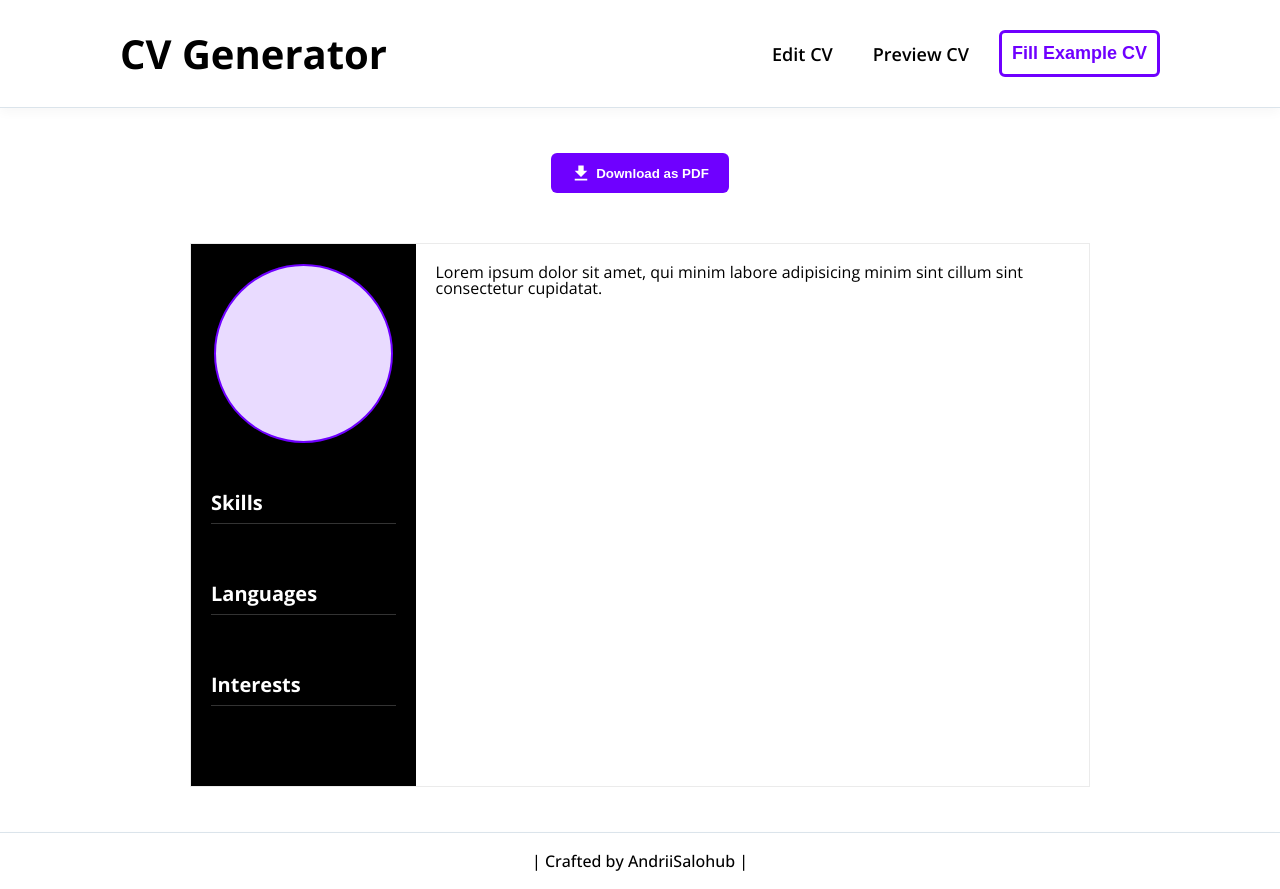
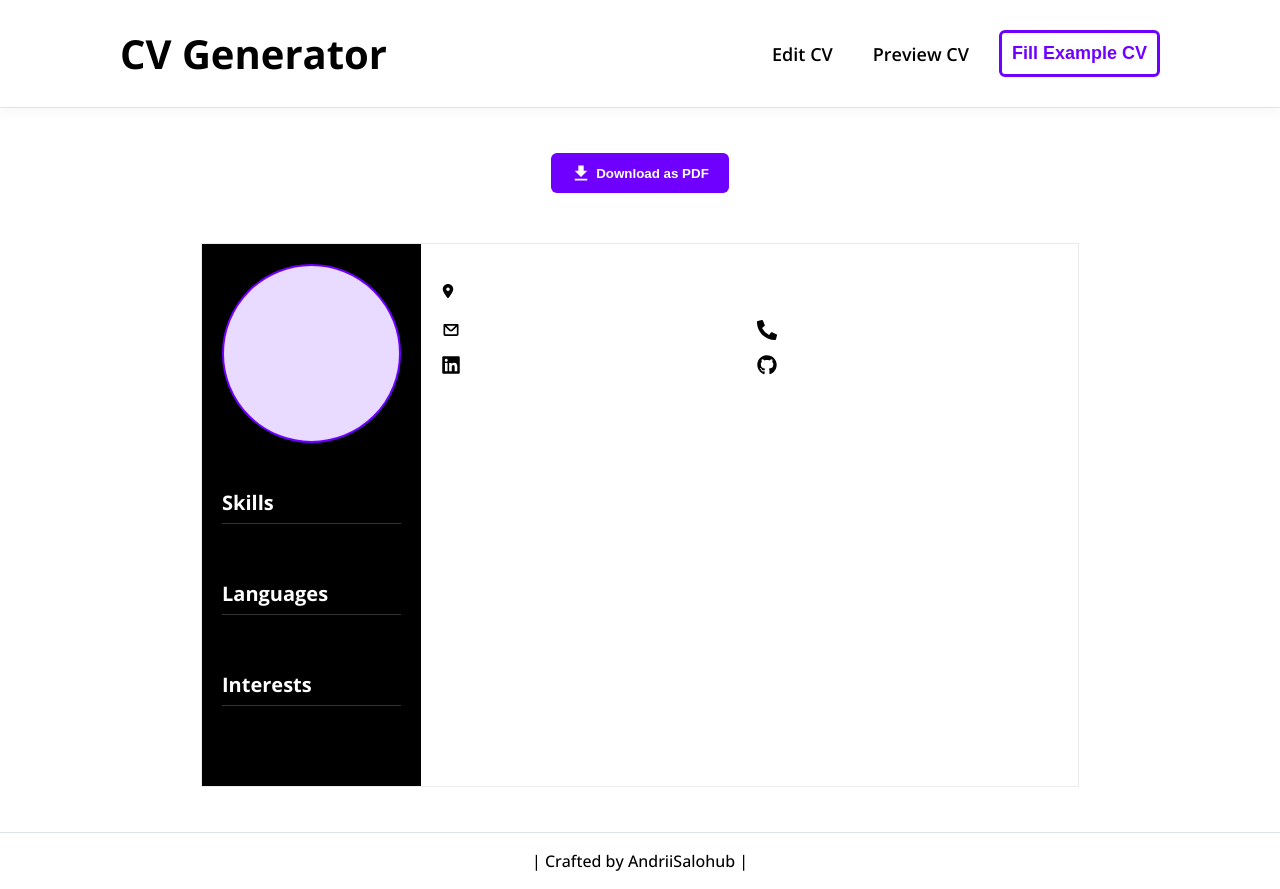
Before and after one commit to AndriiSalohub/cv-generator, a React (Vite) app: page /preview in a window 1280 px wide. Built offline with nearby package versions, Linux system fonts and the light colour scheme.

Commit message:
Added functionality to display CV information for general information.

```diff
--- a/src/components/Cv/Cv.jsx
+++ b/src/components/Cv/Cv.jsx
@@ -1,4 +1,9 @@
 import { useSelector } from "react-redux";
+import { FaLocationDot } from "react-icons/fa6";
+import { CgMail } from "react-icons/cg";
+import { FaLinkedin } from "react-icons/fa";
+import { FaPhoneAlt } from "react-icons/fa";
+import { FaGithub } from "react-icons/fa";
 import "./Cv.scss";
 
 const Cv = () => {
@@ -6,6 +11,17 @@ const Cv = () => {
   const skills = useSelector((state) => state.skills);
   const languages = useSelector((state) => state.languages);
   const interests = useSelector((state) => state.interests);
+  const {
+    firstName,
+    lastName,
+    profession,
+    location,
+    linkedIn,
+    portfolio,
+    email,
+    phoneNumber,
+    description,
+  } = useSelector((state) => state.generalInformation);
 
   return (
     <section className="cv">
@@ -76,8 +92,44 @@ const Cv = () => {
         </section>
       </aside>
       <div className="cv__main">
-        Lorem ipsum dolor sit amet, qui minim labore adipisicing minim sint
-        cillum sint consectetur cupidatat.
+        <section className="cv__main-general-info">
+          <h2 className="cv__main-general-info-name">
+            {firstName} {lastName}
+          </h2>
+          <h3 className="cv__main-general-info-job">{profession}</h3>
+          <p className="cv__main-general-info-location">
+            <FaLocationDot /> {location}
+          </p>
+          <p className="cv__main-general-info-description desctiption">
+            {description}
+          </p>
+          <ul className="cv__main-general-info-contact-list">
+            <li className="cv__main-general-info-contact-list-item">
+              <CgMail />{" "}
+              <a href={`mailto:${email}`} target="_blank">
+                {email}
+              </a>
+            </li>
+            <li className="cv__main-general-info-contact-list-item cv__main-general-info-contact-list-item-number">
+              <FaPhoneAlt /> {phoneNumber}
+            </li>
+            <li className="cv__main-general-info-contact-list-item">
+              <FaLinkedin />{" "}
+              <a
+                href={`https://www.linkedin.com/in/${linkedIn}`}
+                target="_blank"
+              >
+                {linkedIn}
+              </a>
+            </li>
+            <li className="cv__main-general-info-contact-list-item">
+              <FaGithub />{" "}
+              <a href={portfolio} target="_blank">
+                {portfolio}
+              </a>
+            </li>
+          </ul>
+        </section>
       </div>
     </section>
   );
--- a/src/components/Cv/Cv.scss
+++ b/src/components/Cv/Cv.scss
@@ -60,6 +60,55 @@
 
   &__main {
     padding: 20px;
+
+    &-general-info {
+      &-name {
+        font-size: 30px;
+        font-weight: 700;
+        margin-bottom: 5px;
+      }
+
+      &-job {
+        color: $main-color;
+        font-size: 16px;
+        font-weight: 700;
+      }
+
+      &-location {
+        margin: 20px 0px;
+        font-size: 14px;
+        font-weight: 600;
+      }
+
+      &-contact-list {
+        margin-top: 20px;
+        margin-bottom: 40px;
+        display: grid;
+        grid-template-columns: repeat(2, 1fr);
+        grid-gap: 15px;
+
+        &-item {
+          display: flex;
+          align-items: center;
+          cursor: pointer;
+
+          & a {
+            text-decoration: none;
+            color: $main-color;
+          }
+
+          & svg {
+            width: 20px;
+            height: 20px;
+            padding-right: 10px;
+          }
+
+          &-number {
+            cursor: default;
+          }
+        }
+      }
+    }
   }
 }
 
@@ -67,5 +116,14 @@
   .cv {
     grid-template-columns: 1fr;
     grid-auto-flow: row;
+
+    &__main {
+      &-general-info {
+        &-contact-list {
+          grid-template-columns: 1fr;
+          grid-template-rows: 1fr;
+        }
+      }
+    }
   }
 }
--- a/src/components/GeneralInfo/GeneralInfo.jsx
+++ b/src/components/GeneralInfo/GeneralInfo.jsx
@@ -1,9 +1,20 @@
 import "./GeneralInfo.scss";
 import FormDescription from "../FormDescription/FormDescription.jsx";
-import { useDispatch } from "react-redux";
+import { useDispatch, useSelector } from "react-redux";
 import { generalInformationChange } from "../../store/slices/generalInformationSlice.js";
 
 const GeneralInfo = () => {
+  const {
+    firstName,
+    lastName,
+    profession,
+    location,
+    linkedIn,
+    portfolio,
+    email,
+    phoneNumber,
+    description,
+  } = useSelector((state) => state.generalInformation);
   const dispatch = useDispatch();
 
   const handleInputChange = (event) => {
@@ -56,6 +67,7 @@ const GeneralInfo = () => {
               type="text"
               name="first name"
               id="first name"
+              value={firstName || null}
               className="general-info__form-input form-input"
               onChange={(event) => handleInputChange(event)}
             />
@@ -72,6 +84,7 @@ const GeneralInfo = () => {
               type="text"
               name="last name"
               id="last name"
+              value={lastName || null}
               className="general-info__form-input form-input"
               onChange={(event) => handleInputChange(event)}
             />
@@ -87,6 +100,7 @@ const GeneralInfo = () => {
           type="text"
           name="profession"
           id="profession"
+          value={profession || null}
           placeholder="e.g. Web Developer"
           className="general-info__form-input form-input"
           onChange={(event) => handleInputChange(event)}
@@ -101,6 +115,7 @@ const GeneralInfo = () => {
           type="text"
           name="location"
           id="location"
+          value={location || null}
           placeholder="e.g. Atlanta Developer"
           className="general-info__form-input form-input"
           onChange={(event) => handleInputChange(event)}
@@ -117,6 +132,7 @@ const GeneralInfo = () => {
               type="text"
               name="linkedIn"
               id="linkedIn"
+              value={linkedIn || null}
               placeholder="e.g. andriisalohub"
               className="general-info__form-input form-input"
               onChange={(event) => handleInputChange(event)}
@@ -133,6 +149,7 @@ const GeneralInfo = () => {
               type="url"
               name="portfolio"
               id="portfolio"
+              value={portfolio || null}
               placeholder="e.g. https://github.com/AndriiSalohub/"
               className="general-info__form-input form-input"
               onChange={(event) => handleInputChange(event)}
@@ -149,6 +166,7 @@ const GeneralInfo = () => {
               type="email"
               name="email"
               id="email"
+              value={email || null}
               placeholder="e.g. example@gmail.com"
               className="general-info__form-input form-input"
               onChange={(event) => handleInputChange(event)}
@@ -165,6 +183,7 @@ const GeneralInfo = () => {
               type="tel"
               name="phone number"
               id="phone number"
+              value={phoneNumber || null}
               placeholder="e.g. +38 067452 1334"
               className="general-info__form-input form-input"
               onChange={(event) => handleInputChange(event)}
@@ -181,6 +200,7 @@ const GeneralInfo = () => {
           name="description"
           id="description"
           rows="6"
+          value={description || null}
           placeholder="Tell us about yourself! This is your chance to showcase your skills, experience, and personality. Write a brief summary of who you are and what you can bring to the table."
           className="general-info__form-textarea form-input"
           onChange={(event) => handleInputChange(event)}
--- a/src/store/slices/generalInformationSlice.js
+++ b/src/store/slices/generalInformationSlice.js
@@ -1,7 +1,6 @@
 import { createSlice } from "@reduxjs/toolkit";
 
-const initialState = [
-  {
+const initialState = {
   firstName: "",
   lastName: "",
   profession: "",
@@ -11,8 +10,7 @@ const initialState = [
   email: "",
   phoneNumber: "",
   description: "",
-  },
-];
+};
 
 export const generalInformationSlice = createSlice({
   name: "generalInformation",
@@ -20,7 +18,7 @@ export const generalInformationSlice = createSlice({
   reducers: {
     generalInformationChange: (state, action) => {
       const { name, value } = action.payload;
-      state[0][name] = value;
+      state[name] = value;
     },
   },
 });
```
Lines whose indentation alone changed are shown as unchanged.
